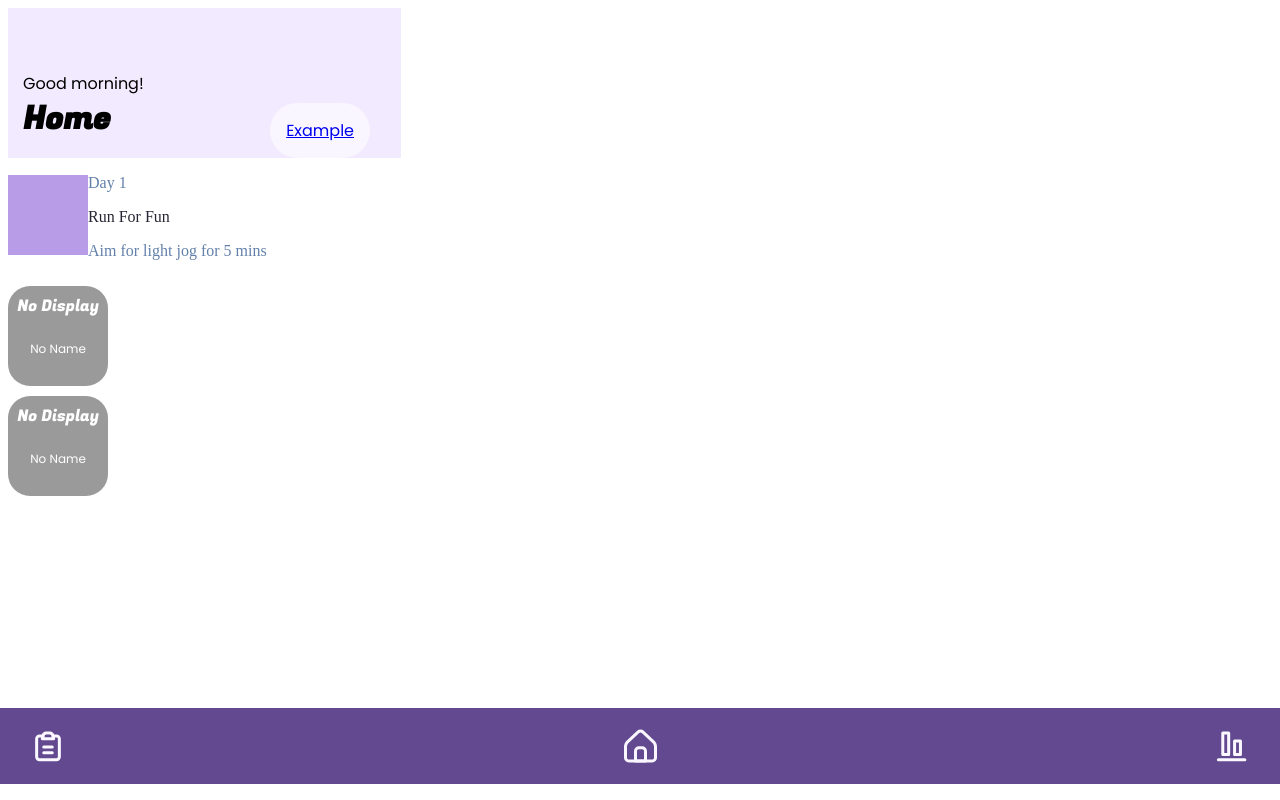
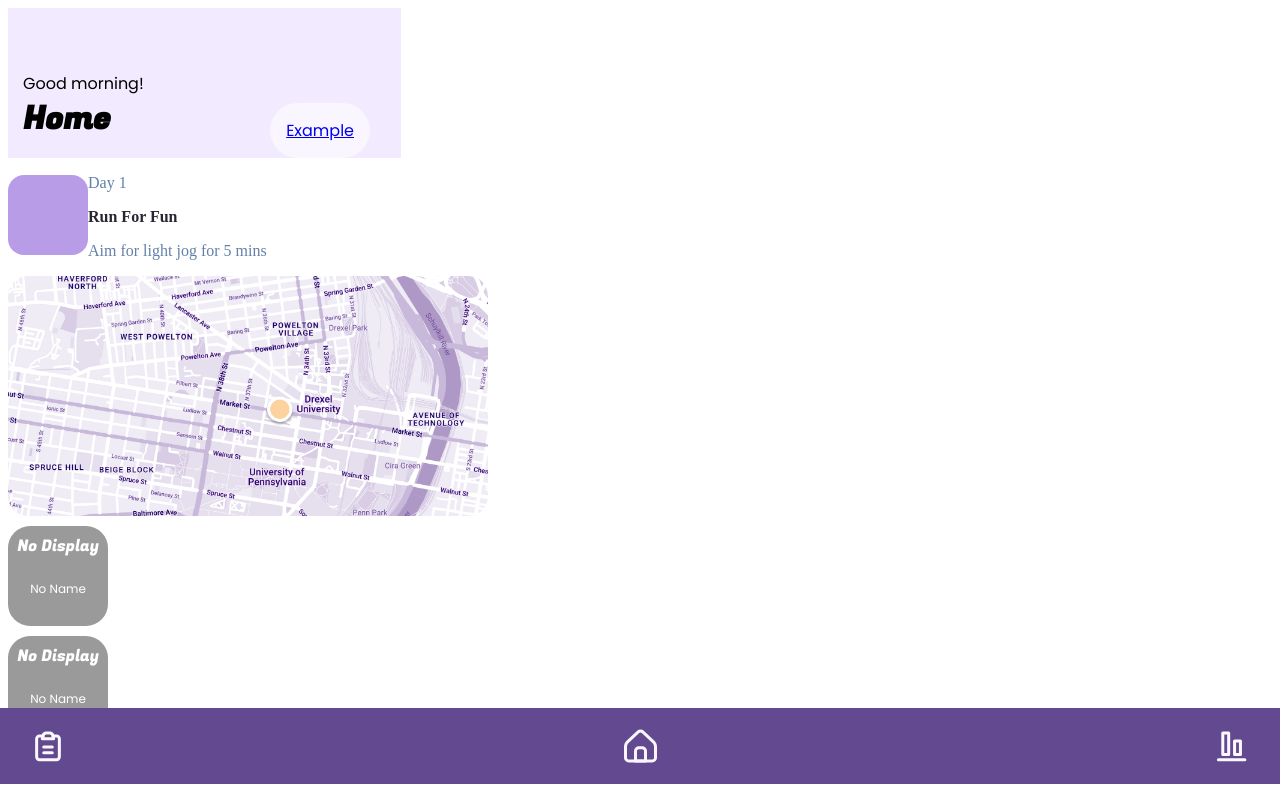
Before and after one commit to Weezah-Traction/traction, a SvelteKit app: page /home in a window 1280 px wide. Built offline with nearby package versions, Linux system fonts and the light colour scheme.

Commit message:
:lipstick: Added Map Widget
Built out a fake map widget, and added it to the home screen.

```diff
--- a/src/global.css
+++ b/src/global.css
@@ -205,6 +205,7 @@
 
   body {
     margin: 0;
+    font-family: 'Poppins';
   }
 
   /**
--- a/src/lib/BasicPlanText.svelte
+++ b/src/lib/BasicPlanText.svelte
@@ -15,16 +15,13 @@
 
 <style>
 
-    div{
-        font: 'Poppins';
-    }
-
     .subheader{
         color: var(--blue-400);
     }
 
     .title{
         color: var(--lavender-700);
+        font-weight: bold;
     }
 
     .description{
--- a/src/lib/BasicPlanThumbnail.svelte
+++ b/src/lib/BasicPlanThumbnail.svelte
@@ -13,5 +13,6 @@
 <style>
     img{
         width: 5em;
+        border-radius: 1em;
     }
 </style>
--- /dev/null
+++ b/src/lib/MapWidget.svelte
@@ -0,0 +1,20 @@
+<script>
+        import map from '$lib/assets/fakeMap.png';
+        let src = map;
+
+</script>
+
+<slot>
+    <div style="background-image: url({src}) "/>
+</slot>
+
+<style>
+    div{
+        width: 30em;
+        height: 15em;
+        background-size: cover;
+        background-position: center;
+        border-radius: 20px;
+
+    }
+</style>
--- a/src/routes/home/+page.svelte
+++ b/src/routes/home/+page.svelte
@@ -3,11 +3,13 @@
     import Header from "$lib/Header.svelte";
     import NavigationBar from "$lib/NavigationBar.svelte";
     import SmallestWidget from "$lib/SmallestWidget.svelte"
+	import MapWidget from "../../lib/MapWidget.svelte";
 
 </script>
 
 <Header></Header>
 <BasicPlanItem></BasicPlanItem>
+<MapWidget></MapWidget>
 <SmallestWidget></SmallestWidget>
 <SmallestWidget></SmallestWidget>
 <NavigationBar></NavigationBar>
```
Also changed, not shown: src/lib/assets/fakeMap.png (added).
